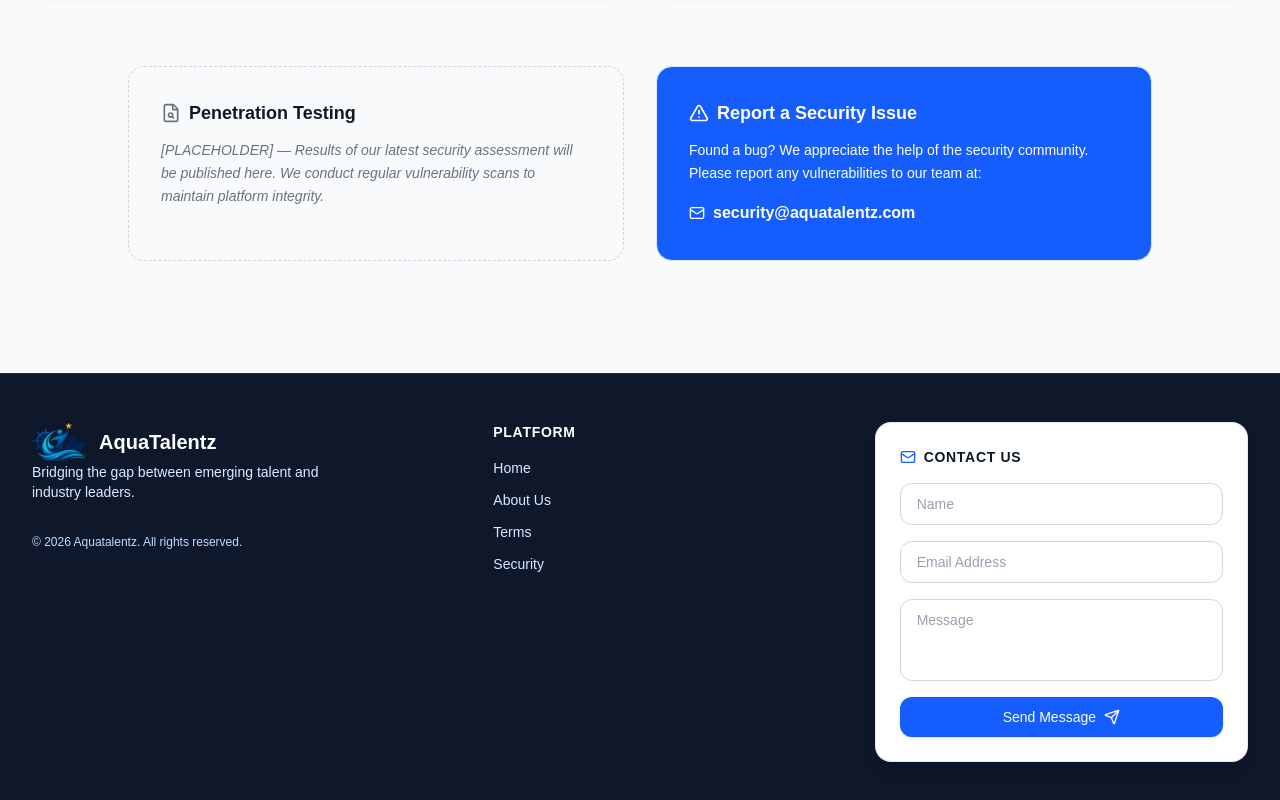
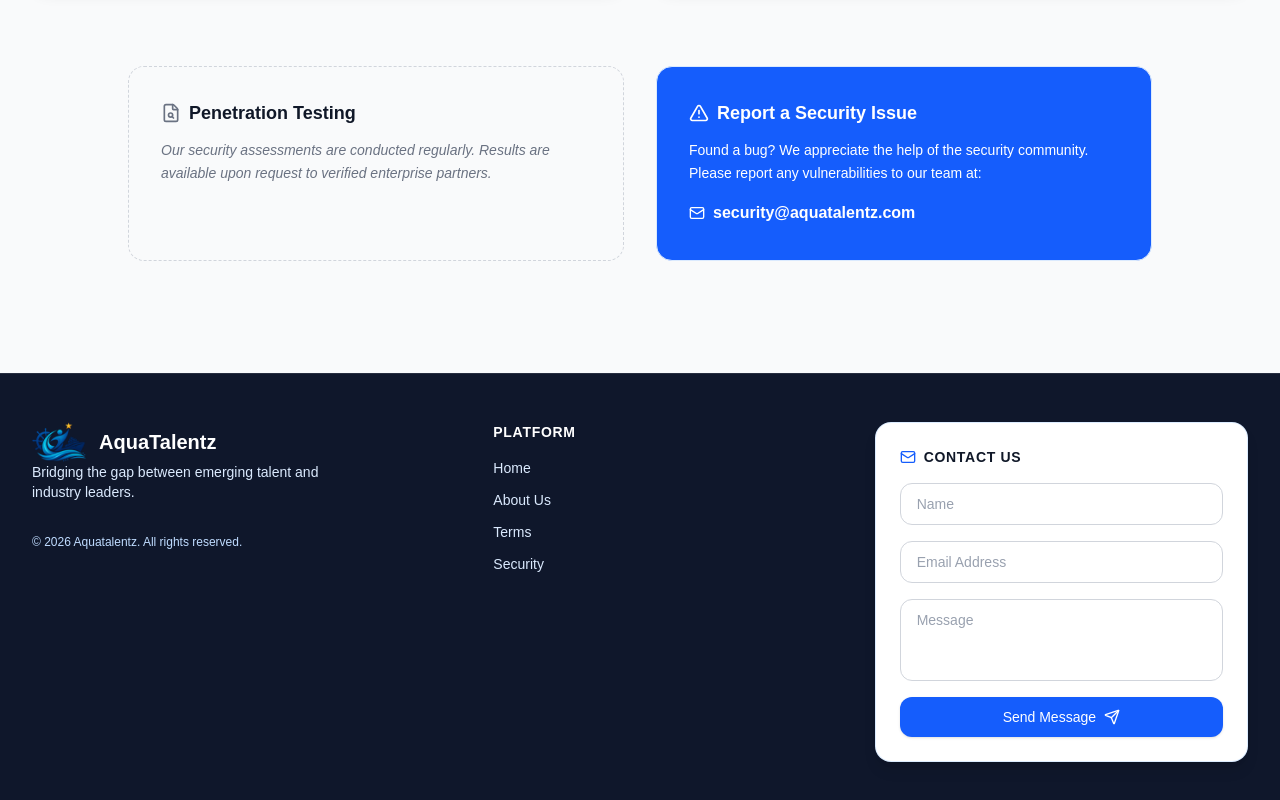
Before and after one commit to wnr-group/aqua-talent-client, a React (Vite) app: page /security in a window 1280 px wide. Shown: the part 1151-1951 px from the top of the page. Built offline with nearby package versions, Linux system fonts and the light colour scheme.

Commit message:
fix: scope Footer to public routes, remove placeholder text, fix h1 hierarchy, fix hover color

```diff
--- a/src/App.tsx
+++ b/src/App.tsx
@@ -61,6 +61,7 @@ const portalType = getPortalType()
 
 function PublicRoutes() {
   return (
+    <>
       <Routes>
         {/* Public pages */}
         <Route path="/" element={<LandingPage />} />
@@ -145,6 +146,8 @@ function PublicRoutes() {
         {/* Catch all */}
         <Route path="*" element={<Navigate to="/" replace />} />
       </Routes>
+      <Footer />
+    </>
   )
 }
 
@@ -371,7 +374,6 @@ function App() {
           <InAppNotificationProvider>
             <div className="min-h-screen bg-background">
               <AppRoutes />
-              <Footer />
               <NotificationToast />
             </div>
           </InAppNotificationProvider>
--- a/src/features/public/pages/AboutPage.tsx
+++ b/src/features/public/pages/AboutPage.tsx
@@ -20,9 +20,9 @@ export default function AboutPage() {
           <div className="p-3 bg-teal-50 rounded-full mb-4">
             <Globe className="w-8 h-8 text-teal-600" />
           </div>
-         <h1 className="text-4xl text-center font-bold text-gray-900 mb-6">
-   Our <span className="text-teal-600">Mission</span>
-</h1>
+          <h2 className="text-4xl text-center font-bold text-gray-900 mb-6">
+            Our <span className="text-teal-600">Mission</span>
+          </h2>
           <p className="max-w-2xl text-gray-500">
             To create a transparent ecosystem where skills meet demand,
             ensuring that every student finds their right fit and every company finds its ideal talent.
@@ -77,7 +77,7 @@ export default function AboutPage() {
         <p className="text-gray-500 mb-6">We'd love to hear from you.</p>
         <a
           href="mailto:info@aquatalentz.com"
-          className="inline-flex items-center justify-center px-6 py-3 border border-transparent text-base font-medium rounded-md text-white bg-blue-600 hover:bg-teal-700 transition-colors"
+          className="inline-flex items-center justify-center px-6 py-3 border border-transparent text-base font-medium rounded-md text-white bg-blue-600 hover:bg-blue-700 transition-colors"
         >
           Reach us at info@aquatalentz.com
         </a>
--- a/src/features/public/pages/SecurityPage.tsx
+++ b/src/features/public/pages/SecurityPage.tsx
@@ -120,8 +120,7 @@ export default function SecurityPage() {
                         Penetration Testing
                     </h3>
                     <p className="text-sm text-gray-500 italic leading-relaxed">
-                        [PLACEHOLDER] — Results of our latest security assessment will be published here.
-                        We conduct regular vulnerability scans to maintain platform integrity.
+                        Our security assessments are conducted regularly. Results are available upon request to verified enterprise partners.
                     </p>
                 </div>
 
```
Also changed, not shown: src/components/layout/Footer.tsx (line endings or trailing spaces). Lines whose indentation alone changed are shown as unchanged.
